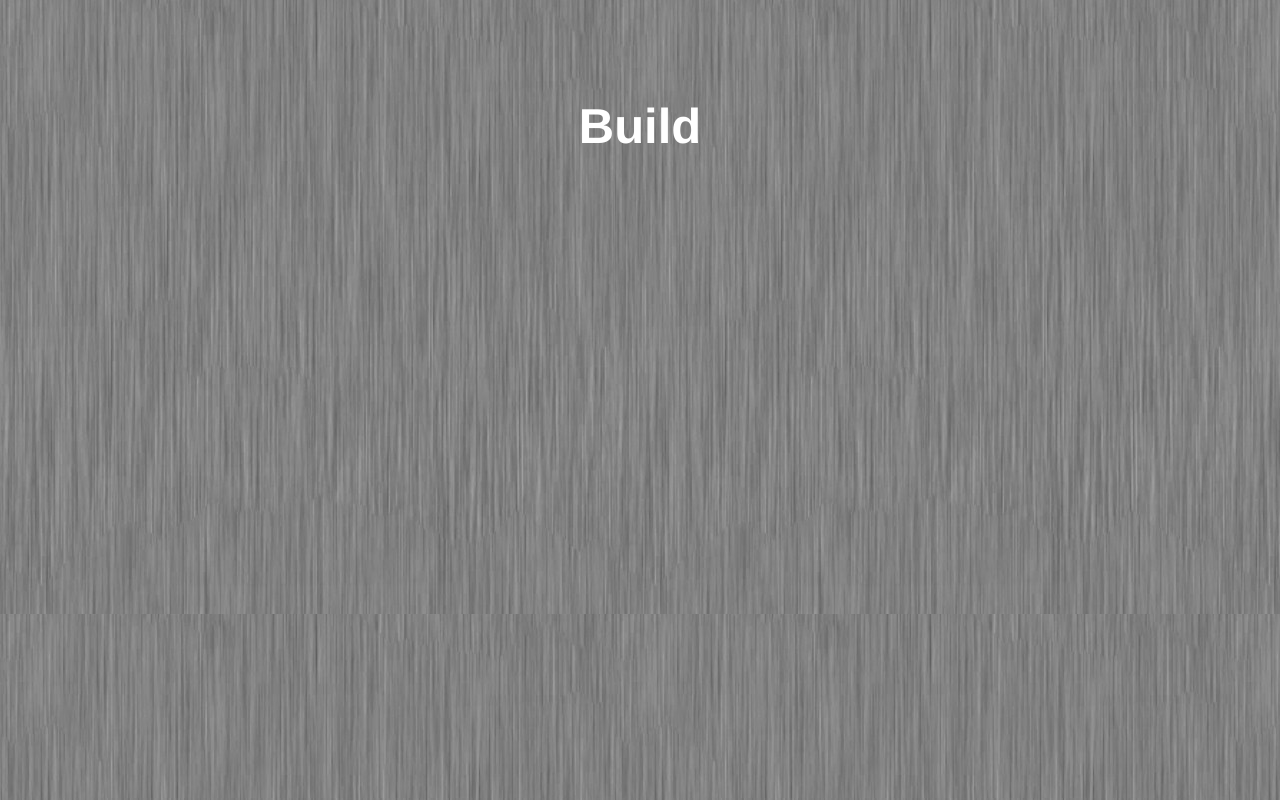
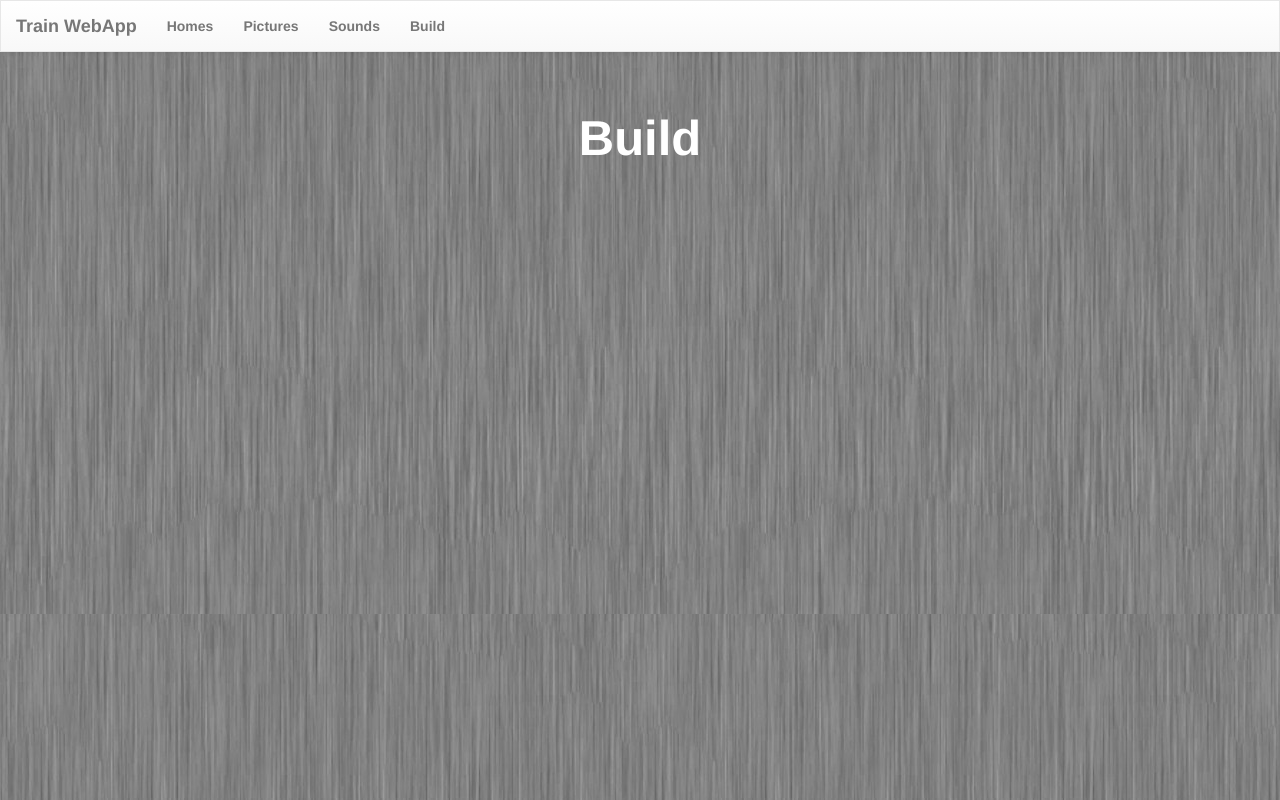
Before and after one commit to gurugecl/train-app, a React app: page /build in a window 1280 px wide. Built offline with nearby package versions, Linux system fonts and the light colour scheme.

Commit message:
fixed issue with navigation bar. Need to work on sliders

```diff
--- a/package.json
+++ b/package.json
@@ -21,6 +21,7 @@
     "react-dom": "^16.2.0",
     "react-md": "^1.2.9",
     "react-redux": "^5.0.6",
+    "react-router": "^4.2.0",
     "react-router-dom": "^4.0.0",
     "react-scripts": "1.0.17",
     "react-sparklines": "^1.6.0",
--- a/src/components/Build.js
+++ b/src/components/Build.js
@@ -13,7 +13,7 @@ class Build extends Component {
         return (
             <div className="Build">
                 <Grid>
-                    <Row className="row">
+                    <Row className="row pageHeader">
                         <Col md={12}>
                             <h1 className="title"><b>Build</b></h1>
                         </Col>
--- a/src/components/Header.js
+++ b/src/components/Header.js
@@ -3,50 +3,26 @@ import './Home.css';
 import 'bootstrap/dist/css/bootstrap.css';
 import 'bootstrap/dist/css/bootstrap-theme.css';
 import { Link } from 'react-router-dom';
-// import { Navbar, NavItem, Nav } from '../bootstrap.css';
 
 class Header extends Component {
     render(){
         return(
-            <div>
+            <div className="navigation">
                 <nav className="navbar navbar-default">
                     <div className="container-fluid">
                         <div className="navbar-header">
-                            <a className="navbar-brand" href="#">Train WebApp</a>
+                            <a className="navbar-brand" href="#"><b>Train WebApp</b></a>
                         </div>
                         <div className="collapse navbar-collapse" id="bs-example-navbar-collapse-1">
                             <ul className="nav navbar-nav">
-                                <li><Link to="/" activeClassName="active">Home</Link></li>
-                                <li><Link to="/pictures" activeClassName="active">Pictures</Link></li>
-                                <li><Link to="/sounds" activeClassName="active">Sounds</Link></li>
-                                <li><Link to="/build" activeClassName="active">Build</Link></li>
+                                <li><Link to="/" activeClassName="active"><b>Homes</b></Link></li>
+                                <li><Link to="/pictures" activeClassName="active"><b>Pictures</b></Link></li>
+                                <li><Link to="/sounds" activeClassName="active"><b>Sounds</b></Link></li>
+                                <li><Link to="/build" activeClassName="active"><b>Build</b></Link></li>
                             </ul>
                         </div>
                     </div>
                 </nav>
-
-                {/*<Navbar inverse collapseOnSelect>*/}
-                    {/*<Navbar.Header>*/}
-                        {/*<Navbar.Brand>*/}
-                            {/*<a href="#">React-Bootstrap</a>*/}
-                        {/*</Navbar.Brand>*/}
-                        {/*<Navbar.Toggle />*/}
-                    {/*</Navbar.Header>*/}
-                    {/*<Navbar.Collapse>*/}
-                        {/*<Nav>*/}
-                            {/*<NavItem eventKey={1} href="#">Link</NavItem>*/}
-                            {/*<NavItem eventKey={2} href="#">Link</NavItem>*/}
-                        {/*</Nav>*/}
-                        {/*<Nav pullRight>*/}
-                            {/*<NavItem eventKey={1} href="#">Link Right</NavItem>*/}
-                            {/*<NavItem eventKey={2} href="#">Link Right</NavItem>*/}
-                        {/*</Nav>*/}
-                    {/*</Navbar.Collapse>*/}
-                {/*</Navbar>*/}
-
-                {/*<div className="container">*/}
-                    {/*{this.props.children}*/}
-                {/*</div>*/}
             </div>
         );
     }
--- a/src/components/Home.css
+++ b/src/components/Home.css
@@ -3,7 +3,7 @@
 }
 
 .Home-logo {
-  height: 120px;
+  height: 100px;
 }
 
 .Home-header {
@@ -15,7 +15,7 @@
 
 .Home-title, .title {
     font-size: 3.5em;
-    margin: 40px;
+    margin: 60px 40px 40px 40px;
     color: white;
     text-align: center;
 }
@@ -34,6 +34,7 @@
 
 .connectivity img {
     padding: 0 10px 0 10px;
+    margin-top: 25px;
 }
 
 .powerImage, .lightingImage, .compassImage {
@@ -55,3 +56,12 @@
 #lightSlider, #idleSlider {
     cursor: pointer;
 }
+
+.navigation nav {
+    margin: 0;
+    border-radius: 0 !important;
+}
+
+.pageHeader {
+    margin-top: 0 !important;
+}
--- a/src/components/Home.js
+++ b/src/components/Home.js
@@ -23,7 +23,7 @@ class Home extends Component {
       <div className="Home">
         <header className="Home-header">
           <img src={logo} className="Home-logo" alt="logo" />
-          <h1 className="Home-title">The Jove Express</h1>
+            <h1 className="Home-title"><b>The Jove Express</b></h1>
         </header>
           <Grid>
               <Row className="row">
--- a/src/components/Pics.js
+++ b/src/components/Pics.js
@@ -12,7 +12,7 @@ class Pics extends Component {
         return (
             <div className="Pics">
                 <Grid>
-                    <Row className="row">
+                    <Row className="row pageHeader">
                         <Col md={12}>
                             <h1 className="title"><b>Pictures</b></h1>
                         </Col>
--- a/src/components/Sounds.js
+++ b/src/components/Sounds.js
@@ -12,7 +12,7 @@ class Sounds extends Component {
         return (
             <div className="Sounds">
                 <Grid>
-                    <Row className="row">
+                    <Row className="row pageHeader">
                         <Col md={12}>
                             <h1 className="title"><b>Sounds</b></h1>
                         </Col>
--- a/src/index.js
+++ b/src/index.js
@@ -21,27 +21,15 @@ ReactDOM.render(
     <Provider store={createStoreWithMiddleware(rootReducer)}>
         <BrowserRouter basename="/">
             <div>
-                <Switch>
+                <Header />
+                    <Switch>
                     {/*<Route component={ Header }>*/}
                         <Route path='/pictures' component={Pics} />
                         <Route path='/sounds' component={Sounds} />
                         <Route path='/build' component={Build} />
                         <Route exact path='/' component={Home} />
                     {/*</Route>*/}
-                </Switch>
-
-                {/*<NavigationDrawer*/}
-                    {/*drawerTitle="react-md with CRA"*/}
-                    {/*toolbarTitle="Welcome to react-md"*/}
-                    {/*navItems={navItems.map(props => <NavLink {...props} key={props.to} />)}*/}
-                {/*>*/}
-                    {/*<Switch key={location.key}>*/}
-                        {/*<Route exact path="/" location={location} component={Home} />*/}
-                        {/*<Route path="/page-1" location={location} component={Page1} />*/}
-                        {/*<Route path="/page-2" location={location} component={Page2} />*/}
-                        {/*<Route path="/page-3" location={location} component={Page3} />*/}
-                    {/*</Switch>*/}
-                {/*</NavigationDrawer>*/}
+                    </Switch>
             </div>
         </BrowserRouter>
     </Provider>,
```
